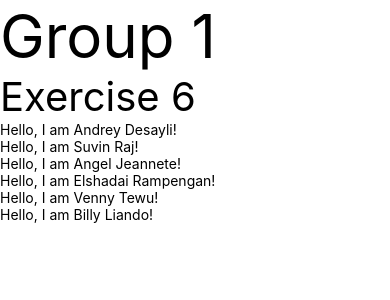
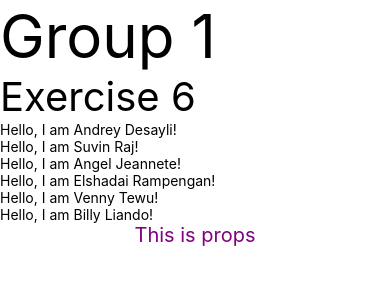
Before and after one commit to andreydesayli/mobile-programming, a React Native app in the folder mobpro6/: screen / in a window 390 px wide. Shown: the top 300 px of the page. Built offline with nearby package versions, Linux system fonts and the light colour scheme.

Commit message:
Adding props into App.js

```diff
--- a/mobpro6/App.js
+++ b/mobpro6/App.js
@@ -1,16 +1,29 @@
-import React from 'react';
 // Import Hello.js as the function component to show the Group member's names.
 import Hello from './Hello';
 import {View, Text} from 'react-native';
+import React from 'react';
 
 const App = () => {
   return (
     <View>
-      <Text style={{fontSize:60}}>Group 1</Text>
-      <Text style={{fontSize:40}}>Exercise 6</Text>
-      <Hello/>
+      <Text style={{fontSize: 60}}>Group 1</Text>
+      <Text style={{fontSize: 40}}>Exercise 6</Text>
+      <Hello />
+      <Chat props={'This is props'} />
     </View>
   );
 };
 
+// coba buat child class. props ada di class child ini
+// props akan diakses di App
+export function Chat({props}) {
+  return (
+    <View>
+      <Text style={{fontSize: 20, color: 'purple', alignSelf: 'center'}}>
+        {props}
+      </Text>
+    </View>
+  );
+}
+//// properti ini adalah data yang bisa diakses di komponen lain (properties components)
 export default App;
```
Also changed, not shown: mobpro6/Hello.js (line endings or trailing spaces).
